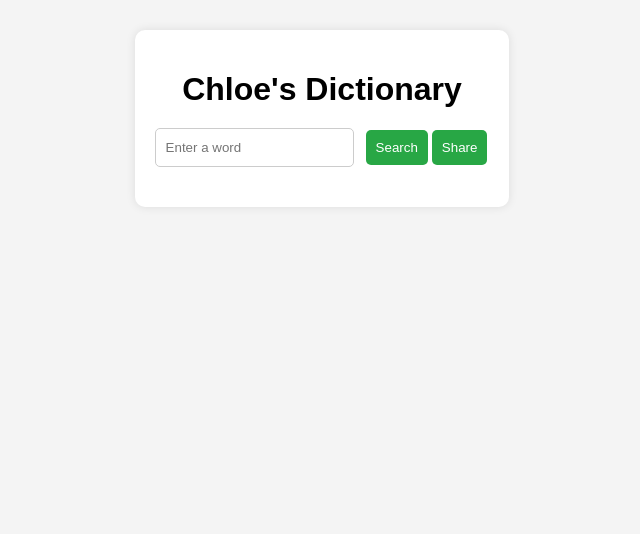
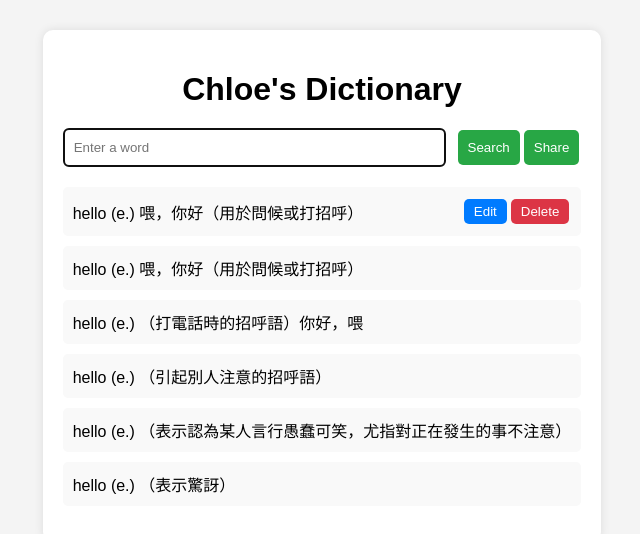
Before and after one commit to Li-Pro/li-pro.github.io, a plain HTML site: page page/chloe/index.html in a window 1280 px wide. Shown: the whole page, without its empty margins (318-958 px from the left). Drawn offline with Linux system fonts and the light colour scheme.

Commit message:
feat: Add word container for definitions

```diff
--- a/page/chloe/scripts.js
+++ b/page/chloe/scripts.js
@@ -1,4 +1,108 @@
 async function searchWordDefs(word) {
+  return {
+    "word": "hello",
+    "pos": [
+      "exclamation",
+      "noun"
+    ],
+    "verbs": [],
+    "pronunciation": [
+      {
+        "pos": "exclamation",
+        "lang": "uk",
+        "url": "https://dictionary.cambridge.org/us/media/english-chinese-traditional/uk_pron/u/ukh/ukhef/ukheft_029.mp3",
+        "pron": "/heˈləʊ/"
+      },
+      {
+        "pos": "exclamation",
+        "lang": "us",
+        "url": "https://dictionary.cambridge.org/us/media/english-chinese-traditional/us_pron/h/hel/hello/hello.mp3",
+        "pron": "/heˈloʊ/"
+      }
+    ],
+    "definition": [
+      {
+        "id": 0,
+        "pos": "exclamation",
+        "text": "used when meeting or greeting someone",
+        "translation": "喂，你好（用於問候或打招呼）",
+        "example": [
+          {
+            "id": 0,
+            "text": "Hello, Paul. I haven't seen you for ages.",
+            "translation": "「你好，保羅。好久不見了。」"
+          },
+          {
+            "id": 1,
+            "text": "I know her vaguely - we've exchanged hellos a few times.",
+            "translation": "我對她不太熟悉——我們只有打過幾次招呼。"
+          },
+          {
+            "id": 2,
+            "text": "I just thought I'd call by and say hello.",
+            "translation": "我正好想要去順道拜訪問候一下。"
+          },
+          {
+            "id": 3,
+            "text": "And a big hello (= welcome) to all the parents who've come to see the show.",
+            "translation": "非常歡迎所有來看演出的家長。"
+          }
+        ]
+      },
+      {
+        "id": 1,
+        "pos": "exclamation",
+        "text": "something that is said at the beginning of a phone conversation",
+        "translation": "（打電話時的招呼語）你好，喂",
+        "example": [
+          {
+            "id": 0,
+            "text": "\"Hello, I'd like some information about flights to the US, please.\"",
+            "translation": "「你好，我想詢問一些你們飛往美國的航班資料。」"
+          }
+        ]
+      },
+      {
+        "id": 2,
+        "pos": "exclamation",
+        "text": "something that is said to attract someone's attention",
+        "translation": "（引起別人注意的招呼語）",
+        "example": [
+          {
+            "id": 0,
+            "text": "The front door was open so she walked inside and called out, \"Hello! Is there anybody in?\"",
+            "translation": "前門開著，於是她走進去喊道：「喂！有人在嗎?」"
+          }
+        ]
+      },
+      {
+        "id": 3,
+        "pos": "exclamation",
+        "text": "said to someone who has just said or done something stupid, especially something that shows they are not noticing what is happening",
+        "translation": "（表示認為某人言行愚蠢可笑，尤指對正在發生的事不注意）",
+        "example": [
+          {
+            "id": 0,
+            "text": "She asked me if I'd just arrived and I was like \"Hello, I've been here for an hour.\"",
+            "translation": "她問我是否剛剛到，我回答她說「嗨，我已經到這裡一個小時了。」"
+          }
+        ]
+      },
+      {
+        "id": 4,
+        "pos": "exclamation",
+        "text": "an expression of surprise",
+        "translation": "（表示驚訝）",
+        "example": [
+          {
+            "id": 0,
+            "text": "Hello, this is very strange - I know that man.",
+            "translation": "嘿，這可真奇怪——我認識那個人。"
+          }
+        ]
+      }
+    ]
+  };  // TODO: DEBUG
   return await fetch(
     `https://dictionary-api.eliaschen.dev/api/dictionary/en-tw/${word}`
   )
@@ -33,37 +137,87 @@ async function onSearchClicked(event) {
   try {
     taskInput.disabled = true;
     defs = await searchWordDefs(taskText);
+    // navigator.clipboard.writeText(JSON.stringify(defs)); // TODO: DEBUG
   } catch (error) {
     console.error(`Error during word lookup: ${error.message}`);
     return;
   } finally {
     taskInput.disabled = false;
+    taskInput.focus();
+  }
+
+  const word_ctnr = document.createElement("li");
+  word_ctnr.classList.add("word-container");
+
+  function desc_def(def) {
+    return `${taskText} (${def.pos[0]}.) ${def.translation}`;
   }
 
   for (let def of defs.definition) {
     // Create a new list item
     const li = document.createElement("li");
-    li.textContent = `${taskText} (${def.pos[0]}.) ${def.translation}`;
+    li.classList.add("word-item");
+    li.classList.add("word-tmpl");
+
+    // Create the main task text
+    const taskSpan = document.createElement("span");
+    taskSpan.textContent = desc_def(def);
+    li.appendChild(taskSpan);
+
+    // li.appendChild(subitemsContainer);
+    word_ctnr.appendChild(li);
+  }
+
+  // Create a new list item
+  const word_repr = document.createElement("li");
+  word_repr.classList.add("word-item");
+  word_repr.classList.add("word-repr");
+
+  // Create the main task text
+  const taskSpan = document.createElement("span");
+  taskSpan.textContent = desc_def(defs.definition[0]);
+  word_repr.appendChild(taskSpan);
+
+  // Create edit button
+  const editBtn = document.createElement("button");
+  editBtn.textContent = "Edit";
+  editBtn.classList.add("edit-btn");
+  word_repr.appendChild(editBtn);
 
   // Create delete button
   const deleteBtn = document.createElement("button");
   deleteBtn.textContent = "Delete";
   deleteBtn.classList.add("delete-btn");
+  word_repr.appendChild(deleteBtn);
 
-    // Append delete button to list item
-    li.appendChild(deleteBtn);
+  // Add event listener to edit button
+  editBtn.addEventListener(
+    "click",
+    () => Array.from(word_ctnr.querySelectorAll(".word-tmpl"))
+      .forEach(
+        ele => {
+          console.log(ele)
+          if (ele.style.display === "none") {
+            ele.style.display = "flex";
+          } else {
+            ele.style.display = "none";
+          }
+        }
+      )
+  );
+
+  // Add event listener to delete button
+  deleteBtn.addEventListener("click", function () {
+    word_ctnr.remove();
+  });
+
+  word_ctnr.prepend(word_repr);
 
   // Append list item to task list
-    document.getElementById("task-list").appendChild(li);
+  document.getElementById("task-list").appendChild(word_ctnr);
 
   // Clear the input
   taskInput.value = "";
-
-    // Add event listener to delete button
-    deleteBtn.addEventListener("click", function () {
-      li.remove();
-    });
-  }
 }
 
 function wordListNote(title, words) {
@@ -100,9 +254,7 @@ async function onShareClicked(_event) {
   const date = now.getDate().toString().padStart(2, "0");
 
   let wordNodes = document.getElementById("task-list").children;
-  let words = Array.from(wordNodes).map(
-    (node) => node.childNodes[0].textContent
-  );
+  let words = Array.from(wordNodes).map((node) => node.children[0].textContent);
 
   let wordText = wordListNote(`${month}/${date}`, words);
   let blob = new Blob([wordText], { type: "application/xml" });
@@ -124,3 +276,9 @@ document
   .addEventListener("click", onSearchClicked);
 
 document.getElementById("btn-share").addEventListener("click", onShareClicked);
+
+document.getElementById("task-input").focus();
+
+// TODO: DEBUG
+document.getElementById("task-input").value = "hello";
+onSearchClicked({ preventDefault: () => null });
--- a/page/chloe/styles.css
+++ b/page/chloe/styles.css
@@ -55,7 +55,17 @@ ul {
     padding: 0;
 }
 
-li {
+li.word-container {
+    /* background-color: #f9f9f9; */
+    /* margin-bottom: 10px; */
+    padding: 0px;
+    /* border-radius: 5px; */
+    display: block;
+    justify-content: space-between;
+    align-items: center;
+}
+
+li.word-item {
     background-color: #f9f9f9;
     margin-bottom: 10px;
     padding: 10px;
@@ -70,7 +80,7 @@ li .delete-btn {
     color: #fff;
     border: none;
     padding: 5px 10px;
-    margin-left: 20px;
+    /* margin-left: 10px; */
     border-radius: 5px;
     cursor: pointer;
 }
@@ -78,3 +88,37 @@ li .delete-btn {
 li .delete-btn:hover {
     background-color: #c82333;
 }
+
+li .edit-btn {
+    background-color: #007bff;
+    color: #fff;
+    border: none;
+    padding: 5px 10px;
+    border-radius: 5px;
+    cursor: pointer;
+    margin-left: auto;
+    /* margin-right: 10px; */
+}
+
+li .edit-btn:hover {
+    background-color: #0069d9;
+}
+
+.subitems {
+    margin-top: 10px;
+    padding-left: 20px;
+}
+
+.subitems input[type="text"] {
+    margin-bottom: 10px;
+
+    /* Adjust width to account for padding */
+    width: calc(100% - 24px);
+}
+
+.subitems input,
+.subitems button {
+    margin-top: 5px;
+    display: block;
+    width: 100%;
+}
```
Also changed, not shown: page/chloe/index.html (+2 -1 lines). Lines whose indentation alone changed are shown as unchanged.
